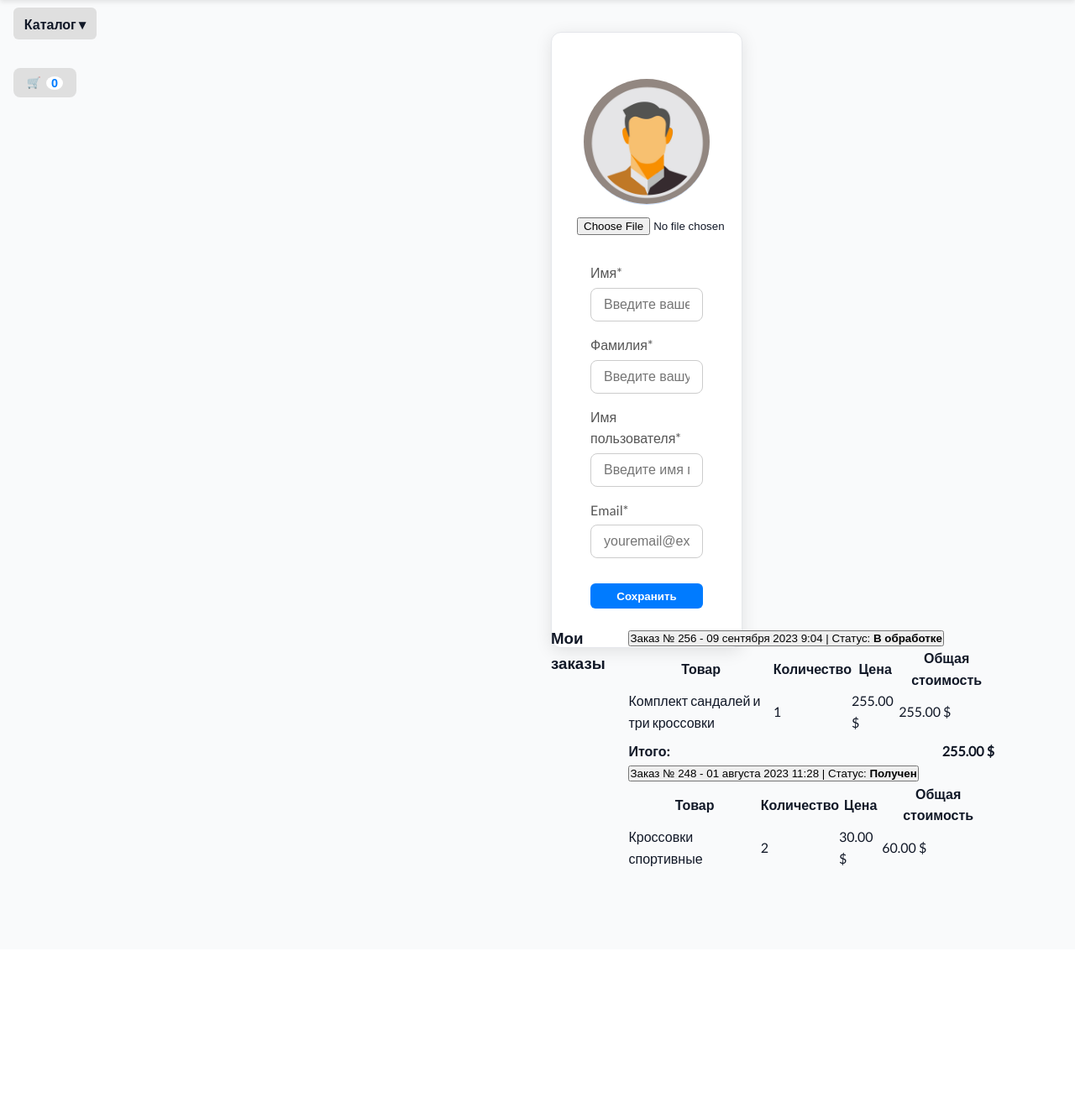
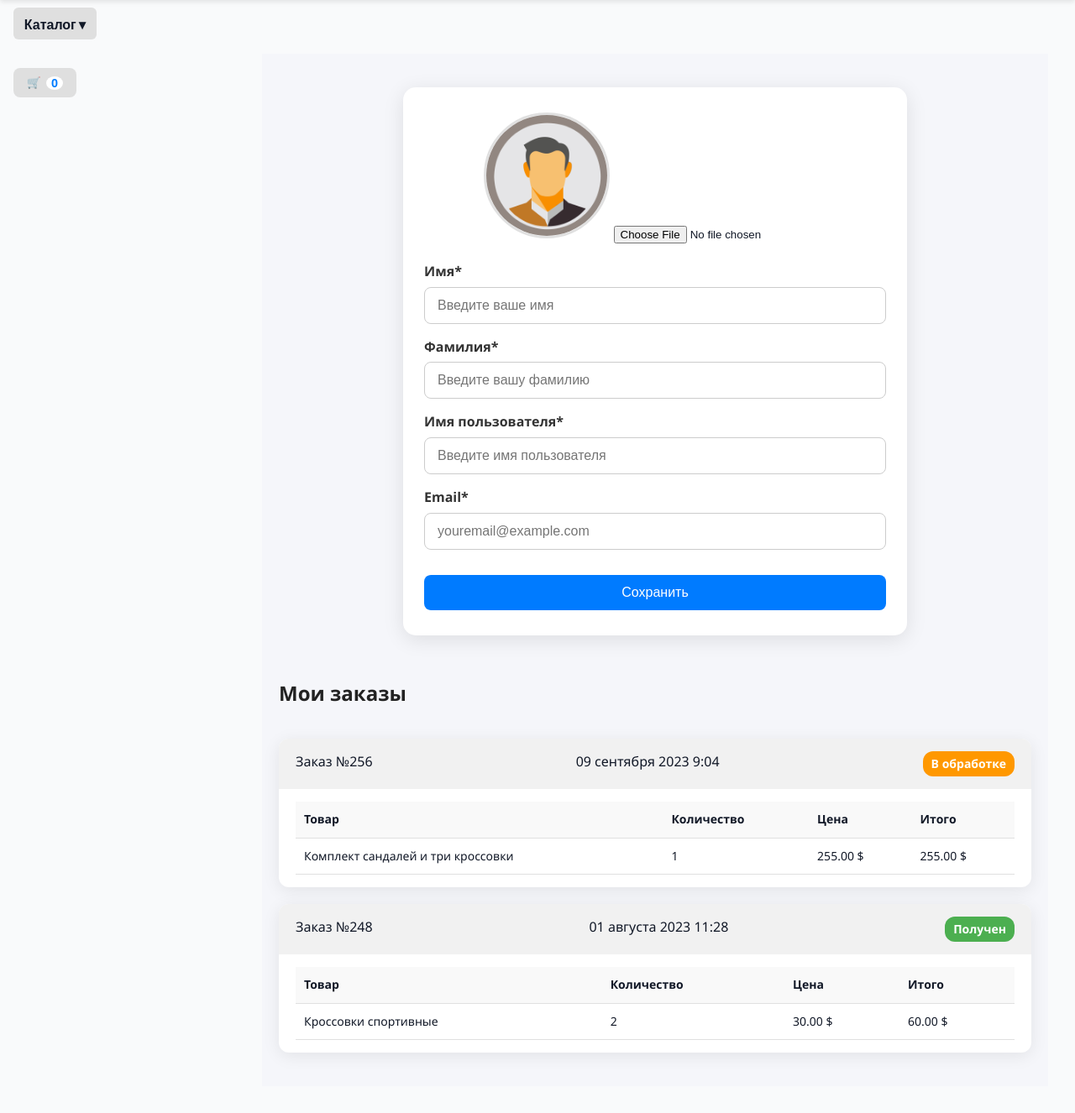
Before and after one commit to DmitryRzhansky/study_store_project_django, a Django app: page /user/profile/ in a window 1280 px wide. Shown: the part 114-1440 px from the top of the page at 84% size. Before the commit the page ends 1146 px from the top, so only its background shows below. Run offline with Django 5.2, Linux system fonts and the light colour scheme; data comes from the database, SQL or seed files in the repository; some libraries are stand-ins or nearby versions.

Commit message:
feat(users): полностью переработан профиль пользователя
- Полностью переписан `profile.html`:
  - Новый современный дизайн карточки профиля с аватаром и формой редактирования данных;
  - Отображение заказов пользователя в виде отдельных карточек с таблицей товаров и статусом заказа.
- Добавлен `profile.css` для стилизации страницы профиля.
- Подключение `profile.css` в `base.html`.

```diff
--- /dev/null
+++ b/static/deps/css/profile.css
@@ -0,0 +1,167 @@
+/* Общий стиль страницы */
+.profile-page {
+    display: flex;
+    flex-direction: column;
+    align-items: center;
+    gap: 50px;
+    padding: 40px 20px;
+    background-color: #f5f6fa;
+    font-family: 'Segoe UI', Tahoma, Geneva, Verdana, sans-serif;
+}
+
+/* Карточка профиля */
+.profile-card {
+    background-color: #ffffff;
+    border-radius: 15px;
+    box-shadow: 0 5px 25px rgba(0,0,0,0.1);
+    padding: 30px 25px;
+    width: 100%;
+    max-width: 600px;
+    display: flex;
+    flex-direction: column;
+    align-items: center;
+}
+
+.profile-avatar {
+    text-align: center;
+    margin-bottom: 20px;
+}
+
+.profile-avatar img {
+    width: 150px;
+    height: 150px;
+    border-radius: 50%;
+    border: 3px solid #e0e0e0;
+    transition: transform 0.3s;
+}
+
+.profile-avatar img:hover {
+    transform: scale(1.05);
+}
+
+.avatar-input {
+    margin-top: 10px;
+}
+
+/* Форма профиля */
+.profile-form {
+    width: 100%;
+    display: flex;
+    flex-direction: column;
+    gap: 15px;
+}
+
+.input-group {
+    display: flex;
+    flex-direction: column;
+}
+
+.input-group label {
+    font-weight: 600;
+    margin-bottom: 5px;
+    color: #333333;
+}
+
+.input-group input {
+    padding: 12px 15px;
+    border-radius: 8px;
+    border: 1px solid #ccc;
+    font-size: 16px;
+    transition: border-color 0.3s, box-shadow 0.3s;
+}
+
+.input-group input:focus {
+    border-color: #007bff;
+    box-shadow: 0 0 6px rgba(0,123,255,0.3);
+    outline: none;
+}
+
+.btn-save {
+    padding: 12px 20px;
+    background-color: #007bff;
+    color: #fff;
+    border: none;
+    border-radius: 8px;
+    font-size: 16px;
+    cursor: pointer;
+    transition: background-color 0.3s;
+}
+
+.btn-save:hover {
+    background-color: #0056b3;
+}
+
+/* Секция заказов */
+.orders-section {
+    width: 100%;
+    max-width: 900px;
+    display: flex;
+    flex-direction: column;
+    gap: 20px;
+}
+
+.orders-section h2 {
+    font-size: 24px;
+    margin-bottom: 15px;
+    color: #222;
+}
+
+/* Карточка заказа */
+.order-card {
+    background-color: #ffffff;
+    border-radius: 12px;
+    box-shadow: 0 4px 20px rgba(0,0,0,0.08);
+    overflow: hidden;
+}
+
+.order-header {
+    display: flex;
+    justify-content: space-between;
+    padding: 15px 20px;
+    background-color: #f1f1f1;
+    font-weight: 500;
+    font-size: 16px;
+}
+
+.order-header .status {
+    padding: 4px 10px;
+    border-radius: 12px;
+    color: #fff;
+    font-size: 14px;
+    font-weight: 600;
+}
+
+.status.in-process {
+    background-color: #ff9800;
+}
+
+.status.delivered {
+    background-color: #4caf50;
+}
+
+/* Таблица товаров */
+.order-body {
+    padding: 15px 20px;
+}
+
+.order-body table {
+    width: 100%;
+    border-collapse: collapse;
+}
+
+.order-body th,
+.order-body td {
+    padding: 10px;
+    text-align: left;
+    border-bottom: 1px solid #e0e0e0;
+    font-size: 14px;
+}
+
+.order-body th {
+    background-color: #f9f9f9;
+    font-weight: 600;
+}
+
+.order-body tr:nth-child(even) {
+    background-color: #fafafa;
+}
--- a/templates/base.html
+++ b/templates/base.html
@@ -34,6 +34,9 @@
 
     <!-- Registration -->
     <link rel="stylesheet" href="{% static 'deps/css/registration.css' %}">
+
+    <!-- Profile -->
+    <link rel="stylesheet" href="{% static 'deps/css/profile.css' %}">
 
     <!-- ERRORS -->
     <link rel="stylesheet" href="{% static 'deps/css/errors.css' %}">
--- a/users/templates/users/profile.html
+++ b/users/templates/users/profile.html
@@ -1,62 +1,53 @@
 {% extends "base.html" %}
 {% load static %}
-{% load goods_tags %}
-
 {% block content %}
-<div class="content">
+<section class="profile-page">
 
     <!-- Профиль пользователя -->
-    <div class="card-wrapper">
-        <div class="card" style="max-width: 600px; width: 100%;">
-            <div class="image-wrapper" style="text-align:center; margin-bottom:1rem;">
-                <br><img src="{% static 'deps/images/baseavatar.jpg' %}" alt="Аватар" style="width:150px; height:150px; border-radius:50%;">
-                <input type="file" id="avatar" class="form-control" style="margin-top:0.5rem;" accept="image/*">
+    <div class="profile-card">
+        <div class="profile-avatar">
+            <img src="{% static 'deps/images/baseavatar.jpg' %}" alt="Аватар">
+            <input type="file" class="avatar-input" accept="image/*">
         </div>
-            <div class="card-body">
-                <form>
-                    <div class="form-group">
-                        <label for="firstName">Имя*</label>
-                        <input type="text" id="firstName" class="form-control" placeholder="Введите ваше имя" required>
+        <form class="profile-form">
+            <div class="input-group">
+                <label for="first_name">Имя*</label>
+                <input type="text" id="first_name" name="first_name" placeholder="Введите ваше имя" required>
             </div>
-                    <div class="form-group">
-                        <label for="lastName">Фамилия*</label>
-                        <input type="text" id="lastName" class="form-control" placeholder="Введите вашу фамилию" required>
+            <div class="input-group">
+                <label for="last_name">Фамилия*</label>
+                <input type="text" id="last_name" name="last_name" placeholder="Введите вашу фамилию" required>
             </div>
-                    <div class="form-group">
+            <div class="input-group">
                 <label for="username">Имя пользователя*</label>
-                        <input type="text" id="username" class="form-control" placeholder="Введите имя пользователя" required>
+                <input type="text" id="username" name="username" placeholder="Введите имя пользователя" required>
             </div>
-                    <div class="form-group">
+            <div class="input-group">
                 <label for="email">Email*</label>
-                        <input type="email" id="email" class="form-control" placeholder="youremail@example.com" required>
+                <input type="email" id="email" name="email" placeholder="youremail@example.com" required>
             </div>
-                    <button type="submit" class="btn add-to-cart">Сохранить</button>
+            <button type="submit" class="btn-save">Сохранить</button>
         </form>
-            </div>
-        </div>
     </div>
 
     <!-- Мои заказы -->
-    <div class="card-wrapper" style="max-width: 900px;">
-        <h3>Мои заказы</h3>&nbsp;&nbsp;&nbsp;
-        <div class="accordion" id="ordersAccordion">
+    <div class="orders-section">
+        <h2>Мои заказы</h2>
 
-            <!-- Заказ 1 -->
-            <div class="accordion-item">
-                <div class="accordion-header">
-                    <button class="accordion-button" type="button" data-target="#order1">
-                        Заказ № 256 - 09 сентября 2023 9:04 | Статус: <strong>В обработке</strong>
-                    </button>
+        <div class="order-card">
+            <div class="order-header">
+                <span>Заказ №256</span>
+                <span>09 сентября 2023 9:04</span>
+                <span class="status in-process">В обработке</span>
             </div>
-                <div id="order1" class="accordion-collapse">
-                    <div class="accordion-body">
-                        <table style="width:100%; border-collapse: collapse;">
+            <div class="order-body">
+                <table>
                     <thead>
                         <tr>
                             <th>Товар</th>
                             <th>Количество</th>
                             <th>Цена</th>
-                                    <th>Общая стоимость</th>
+                            <th>Итого</th>
                         </tr>
                     </thead>
                     <tbody>
@@ -68,30 +59,23 @@
                         </tr>
                     </tbody>
                 </table>
-                        <div style="display:flex; justify-content:space-between; margin-top:0.5rem;">
-                            <p><strong>Итого:</strong></p>
-                            <p><strong>255.00 $</strong></p>
-                        </div>
-                    </div>
             </div>
         </div>
 
-            <!-- Заказ 2 -->
-            <div class="accordion-item">
-                <div class="accordion-header">
-                    <button class="accordion-button collapsed" type="button" data-target="#order2">
-                        Заказ № 248 - 01 августа 2023 11:28 | Статус: <strong>Получен</strong>
-                    </button>
+        <div class="order-card">
+            <div class="order-header">
+                <span>Заказ №248</span>
+                <span>01 августа 2023 11:28</span>
+                <span class="status delivered">Получен</span>
             </div>
-                <div id="order2" class="accordion-collapse">
-                    <div class="accordion-body">
-                        <table style="width:100%; border-collapse: collapse;">
+            <div class="order-body">
+                <table>
                     <thead>
                         <tr>
                             <th>Товар</th>
                             <th>Количество</th>
                             <th>Цена</th>
-                                    <th>Общая стоимость</th>
+                            <th>Итого</th>
                         </tr>
                     </thead>
                     <tbody>
@@ -105,10 +89,8 @@
                 </table>
             </div>
         </div>
+
     </div>
 
-        </div>
-    </div>
-
-</div>
+</section>
 {% endblock content %}
```
Lines whose indentation alone changed are shown as unchanged.
